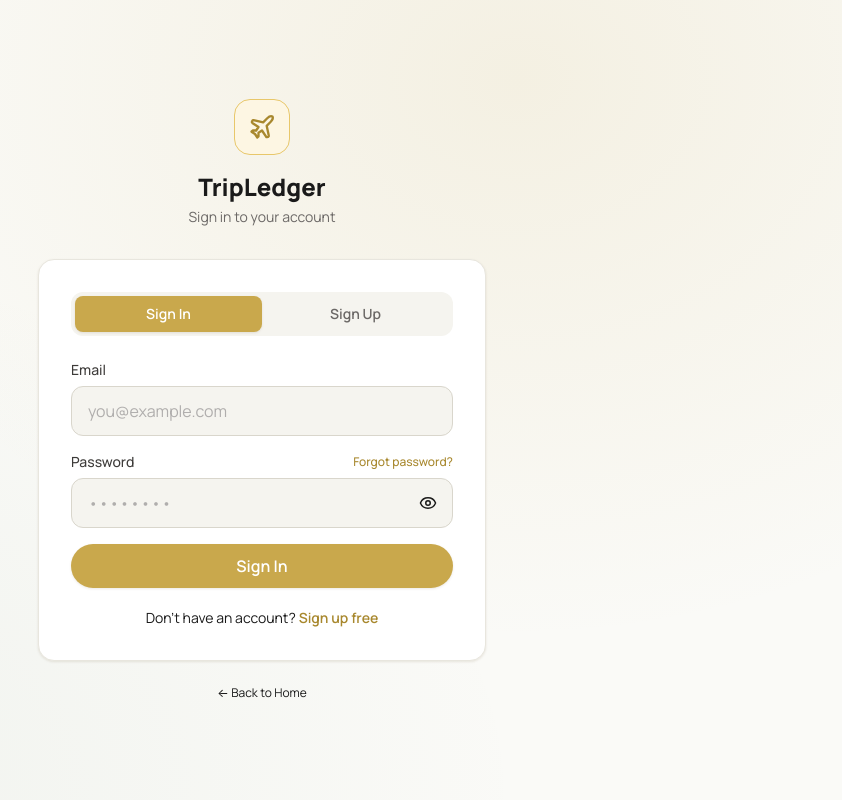
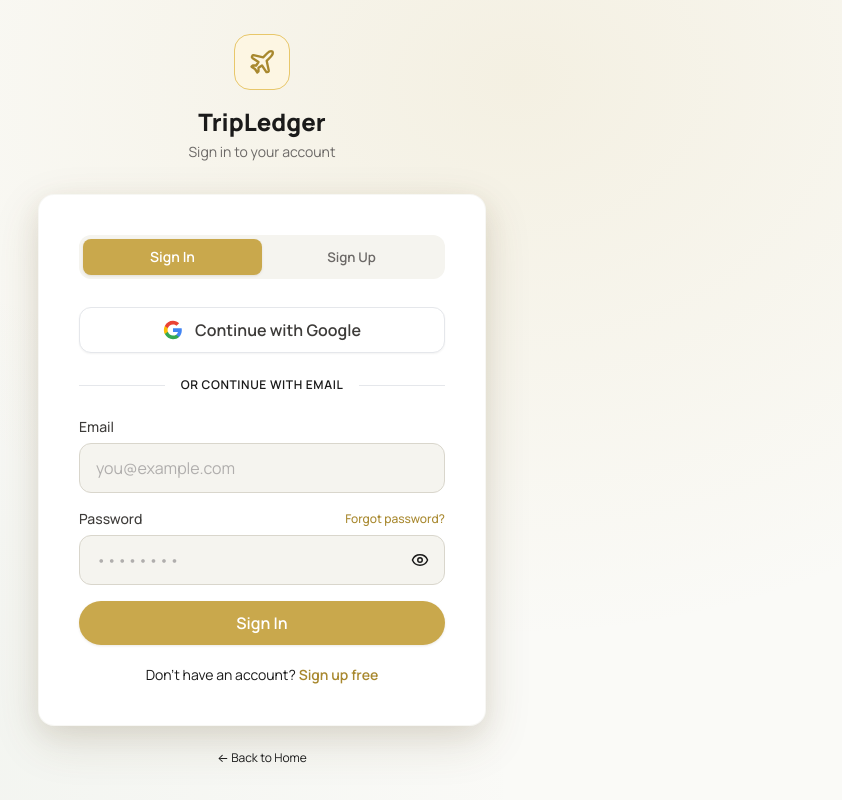
Before and after one commit to KanhaiyaBagul/TripLedger, a Next.js app: page /auth/login in a window 1280 px wide. Shown: the whole page, without its empty margins (378-1220 px from the left). Built offline with nearby package versions, Linux system fonts and the light colour scheme; no server answers.

Commit message:
feat: add Google OAuth and modernize auth UI

```diff
--- /dev/null
+++ b/app/auth/callback/route.ts
@@ -0,0 +1,31 @@
+import { NextResponse } from 'next/server'
+// The client you created from the Supabase SSR package.
+import { createClient } from '@/lib/supabase/server'
+
+export async function GET(request: Request) {
+    const { searchParams, origin } = new URL(request.url)
+    const code = searchParams.get('code')
+    // if "next" is in param, use it as the redirect URL
+    const next = searchParams.get('next') ?? '/app/dashboard'
+
+    if (code) {
+        const supabase = await createClient()
+        const { error } = await supabase.auth.exchangeCodeForSession(code)
+        if (!error) {
+            const forwardedHost = request.headers.get('x-forwarded-host')
+            const isLocalEnv = process.env.NODE_ENV === 'development'
+
+            if (isLocalEnv) {
+                // we can be sure that there is no load balancer in between, so no need to watch for X-Forwarded-Host
+                return NextResponse.redirect(`${origin}${next}`)
+            } else if (forwardedHost) {
+                return NextResponse.redirect(`https://${forwardedHost}${next}`)
+            } else {
+                return NextResponse.redirect(`${origin}${next}`)
+            }
+        }
+    }
+
+    // return the user to an error page with instructions
+    return NextResponse.redirect(`${origin}/auth/auth-error`)
+}
--- a/components/auth/AuthForm.tsx
+++ b/components/auth/AuthForm.tsx
@@ -19,8 +19,23 @@
     const router = useRouter()
     const supabase = createClient()
 
+    async function handleGoogleSignIn() {
+        setLoading(true)
+        try {
+            const { error } = await supabase.auth.signInWithOAuth({
+                provider: 'google',
+                options: {
+                    redirectTo: `${window.location.origin}/auth/callback`,
+                },
+            })
+            if (error) throw error
+        } catch (err: unknown) {
+            toast.error(err instanceof Error ? err.message : 'Something went wrong')
+            setLoading(false)
+        }
+    }
+
     async function handleSubmit(e: React.FormEvent) {
-        e.preventDefault()
         setLoading(true)
         try {
             if (mode === 'login') {
@@ -68,23 +83,46 @@
             </div>
 
             {/* Card */}
-            <div className="warm-card p-8">
+            <div className="warm-card p-8 md:p-10 shadow-warm-xl border border-ivory-300/50">
                 {/* Toggle — only show in login/signup mode */}
                 {mode !== 'forgot' && (
-                    <div className="flex bg-ivory-200 rounded-xl p-1 mb-6">
+                    <>
+                        <div className="flex bg-ivory-200 rounded-xl p-1 mb-7">
                             {(['login', 'signup'] as ('login' | 'signup')[]).map((m) => (
                                 <button
                                     key={m}
                                     onClick={() => setMode(m)}
                                     className={`flex-1 py-2 text-sm font-semibold rounded-lg transition-all duration-200 ${mode === m
-                                        ? 'bg-gold-500 text-white shadow-warm-sm'
-                                        : 'text-charcoal-500 hover:text-charcoal-900'
+                                        ? 'bg-gold-500 text-white shadow-warm-sm scale-100'
+                                        : 'text-charcoal-500 hover:text-charcoal-900 scale-95 hover:scale-100'
                                         }`}
                                 >
                                     {m === 'login' ? 'Sign In' : 'Sign Up'}
                                 </button>
                             ))}
                         </div>
+
+                        <button
+                            type="button"
+                            onClick={handleGoogleSignIn}
+                            disabled={loading}
+                            className="w-full flex items-center justify-center gap-3 py-2.5 px-4 bg-white border border-charcoal-200 rounded-xl text-charcoal-700 font-semibold hover:bg-neutral-50 hover:border-charcoal-300 transition-all mb-6 shadow-sm disabled:opacity-50"
+                        >
+                            <svg className="w-5 h-5" viewBox="0 0 24 24">
+                                <path d="M22.56 12.25c0-.78-.07-1.53-.2-2.25H12v4.26h5.92c-.26 1.37-1.04 2.53-2.21 3.31v2.77h3.57c2.08-1.92 3.28-4.74 3.28-8.09z" fill="#4285F4" />
+                                <path d="M12 23c2.97 0 5.46-.98 7.28-2.66l-3.57-2.77c-.98.66-2.23 1.06-3.71 1.06-2.86 0-5.29-1.93-6.16-4.53H2.18v2.84C3.99 20.53 7.7 23 12 23z" fill="#34A853" />
+                                <path d="M5.84 14.09c-.22-.66-.35-1.36-.35-2.09s.13-1.43.35-2.09V7.07H2.18C1.43 8.55 1 10.22 1 12s.43 3.45 1.18 4.93l2.85-2.22.81-.62z" fill="#FBBC05" />
+                                <path d="M12 5.38c1.62 0 3.06.56 4.21 1.64l3.15-3.15C17.45 2.09 14.97 1 12 1 7.7 1 3.99 3.47 2.18 7.07l3.66 2.84c.87-2.6 3.3-4.53 6.16-4.53z" fill="#EA4335" />
+                            </svg>
+                            Continue with Google
+                        </button>
+
+                        <div className="relative flex items-center mb-6">
+                            <div className="flex-grow border-t border-charcoal-200/60"></div>
+                            <span className="flex-shrink-0 mx-4 text-charcoal-400 text-xs font-semibold uppercase tracking-wider">or continue with email</span>
+                            <div className="flex-grow border-t border-charcoal-200/60"></div>
+                        </div>
+                    </>
                 )}
 
                 {/* Forgot password header */}
```
Lines whose indentation alone changed are shown as unchanged.
